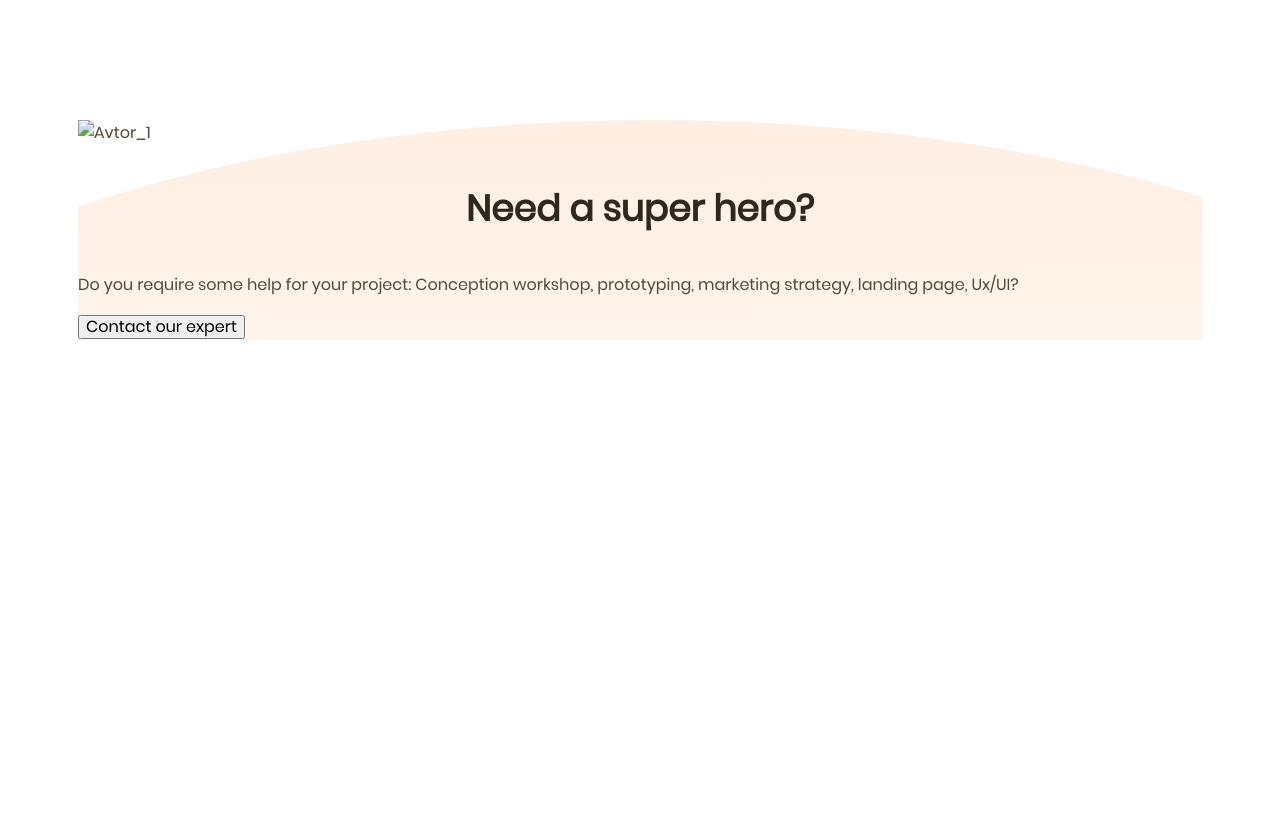
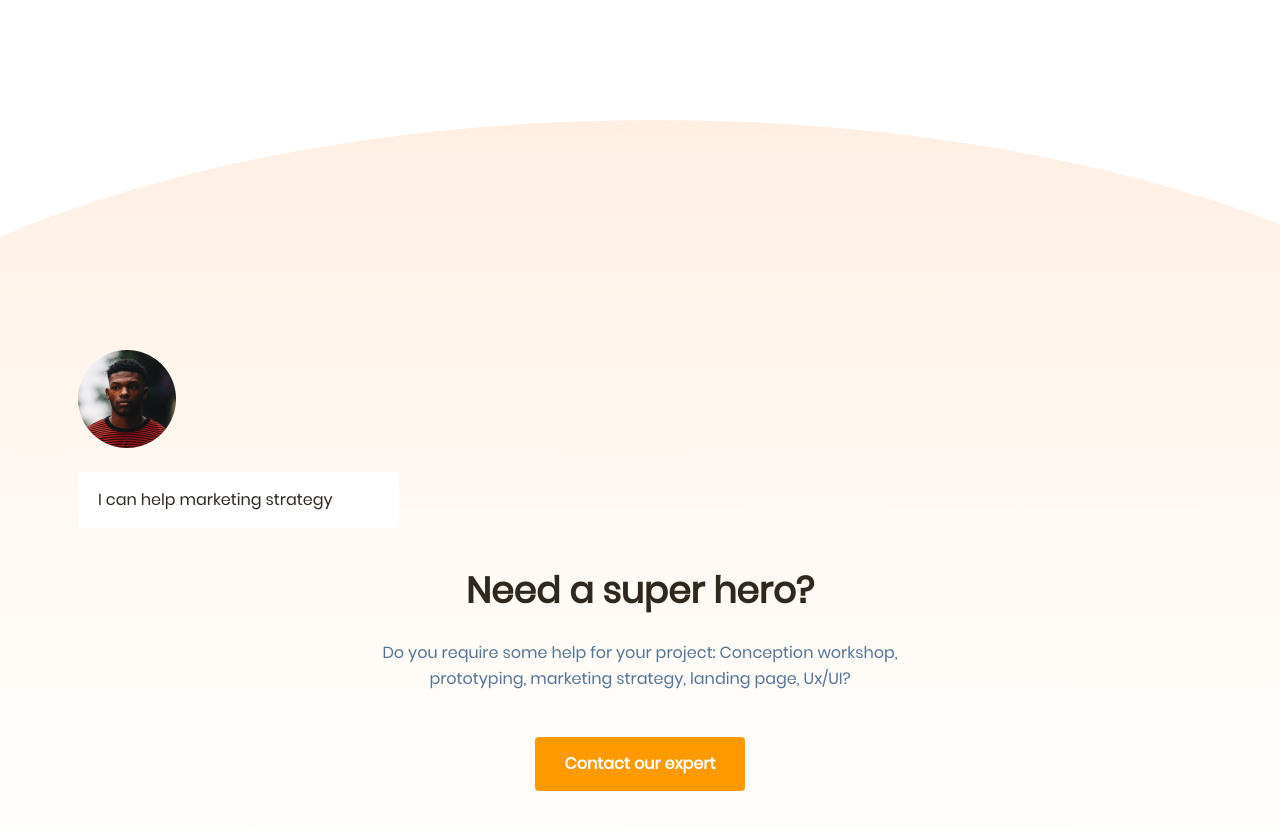
Before and after one commit to Sergey-Filippov/Productly, a plain HTML site: page index.html in a window 1280 px wide. Shown: the part 3540-4370 px from the top of the page. Before the commit the page ends 3880 px from the top, so only its background shows below. Drawn offline with Linux system fonts and the light colour scheme; files whose address does not match are found by name.

Commit message:
specialists second

```diff
--- a/index.html
+++ b/index.html
@@ -187,20 +187,23 @@
             <img class="directoin__item-img" src="images/Marketers.svg" alt="img designer">
         </div>
     </section>
-    <section class="specialists container">
-        <div class="specialists__inner">
-            <div class="specialists__item">
-                <img src="../images/specialists/Avtor_1.png" alt="Avtor_1" class="specialist__item-img">
+    <section class="specialists ">
+        <div class="specialists__inner container">
+            <div class="specialists__item ">
+                <img src="../images/specialists/Avator_1.png" alt="Avtor_1" class="specialist__item-img">
+                <p class="specialists__item-text">
+                    I can help marketing strategy
+                </p>
             </div>
-            <div class="specialists__box ">
+            <div class="specialists__box">
                 <h3 class="specialists__title title">
                     Need a super hero?
                 </h3>
                 <p class="specialists__content">
                     Do you require some help for your project: Conception workshop,
-    prototyping, marketing strategy, landing page, Ux/UI?
+                    prototyping, marketing strategy, landing page, Ux/UI?
                 </p>
-                <button class="specialists__contact">
+                <button class="specialists__btn">
                     Contact our expert
                 </button>
             </div>
--- a/styles__css/style.css
+++ b/styles__css/style.css
@@ -202,9 +202,11 @@ body {
     width: 175px;
     margin: 0 auto;
 }
+
 .direction {
     padding: 120px 0 150px;
 }
+
 .direction__item {
     display: flex;
     justify-content: space-between;
@@ -241,19 +243,22 @@ body {
     line-height: 26px;
     margin-bottom: 12px;
 }
+
 .direction__item-content ul {
-    list-style-type:none;
+    list-style-type: none;
     padding-left: 0;
     max-width: 430px;
 
 }
-.direction__item-content li{
+
+.direction__item-content li {
     padding-left: 65px;
     position: relative;
     margin-bottom: 30px;
 
 
 }
+
 .direction__item-content li::before {
     content: " ";
     position: absolute;
@@ -263,16 +268,62 @@ body {
     left: 0;
     top: 8px;
 
-}/*   DIRECTION END  */
+}
+
+/*   DIRECTION END  */
 
 .specialists {
     background-image: url(../images/Professionals-Bg.svg);
     background-repeat: no-repeat;
     background-position: top center;
 }
+
+.specialists__inner {
+    padding: 230px 0 380px;
+}
+
+.specialists__box {
+    max-width: 542px;
+    text-align: center;
+    margin: 0 auto;
+}
+
 .specialists__title {
     font-size: 36px;
     line-height: 54px;
     font-weight: 700;
-    text-align: center;
+    margin-bottom: 22px;
 }
+
+.specialists__content {
+    font-weight: 500;
+    font-size: 16px;
+    line-height: 26px;
+    color: #567592;
+    margin-bottom: 45px;
+}
+
+.specialists__btn {
+    font-family: 'Poppins';
+    font-weight: 700;
+    font-size: 16px;
+    line-height: 24px;
+    border: none;
+    color: #fff;
+    background-color: #FF9900;
+    padding: 15px 30px;
+    border-radius: 4px;
+}
+.specialists__item-img {
+    width: 98px;
+    height: 98px;
+    border-radius: 50%;
+    object-fit: cover;
+    overflow: hidden;
+}
+.specialists__item-text {
+    width: 281px;
+    color: #2F281E;
+    background-color: #fff;
+    padding: 15px 20px;
+}
```
